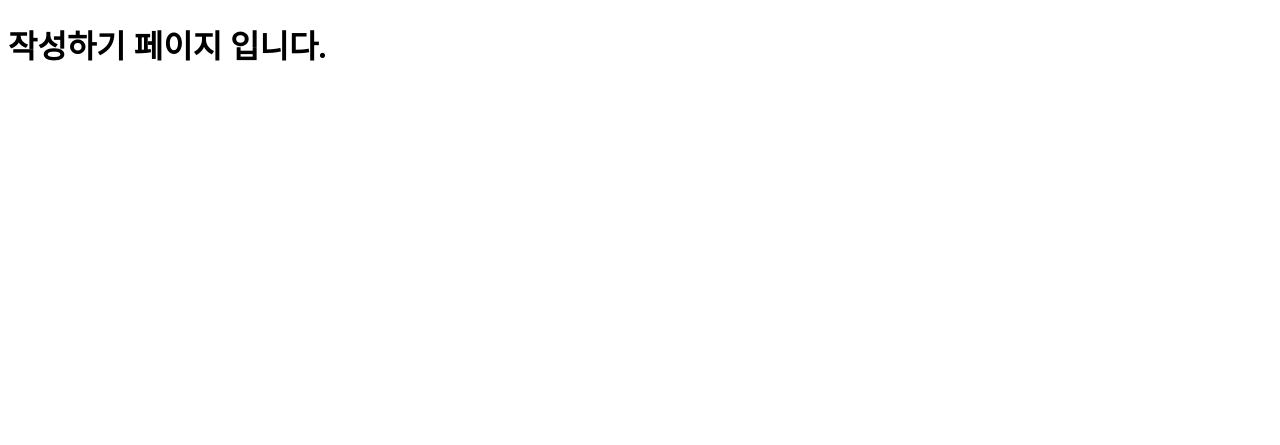
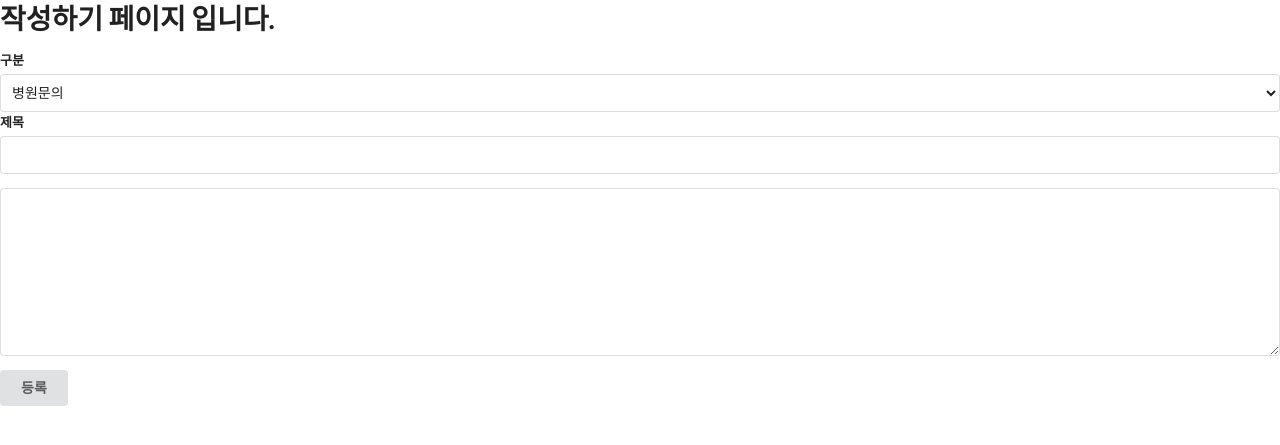
Before and after one commit to evebest/NOK, a PHP site: page /write.php in a window 1280 px wide. Shown: the top 445 px of the page. Run offline with PHP 8.4, Linux system fonts and the light colour scheme.

Commit message:
change form method=post, create 3.php page

```diff
--- a/write.php
+++ b/write.php
@@ -5,11 +5,34 @@
     <meta charset="UTF-8">
     <meta http-equiv="X-UA-Compatible" content="IE=edge">
     <meta name="viewport" content="width=device-width, initial-scale=1.0">
+    <link rel="stylesheet" type="text/css" href="semantic/semantic.css" />
+    <script src="semantic/semantic.js"></script>
     <title>작성하기</title>
 </head>
 
 <body>
     <h1>작성하기 페이지 입니다.</h1>
+    <form class="ui form" action="http://localhost:3000/3.php" method="POST">
+        <div class="ui form">
+            <div class="field">
+                <label>구분</label>
+                <select class="ui search dropdown" name="classify">
+                    <option value="병원문의">병원문의</option>
+                    <option value="환자상태">환자상태</option>
+                    <option value="나의기분">나의기분</option>
+                </select>
+            </div>
+        </div>
+        <div class="field">
+            <label>제목</label>
+            <input type="text" name="title">
+        </div>
+        <div class="field">
+            <textarea name="content"></textarea>
+        </div>
+        <button class="ui button" type="submit">등록</button>
+    </form>
+
 </body>
 
 </html>
```
Also changed, not shown: 3.php (added, +7 -0 lines).
